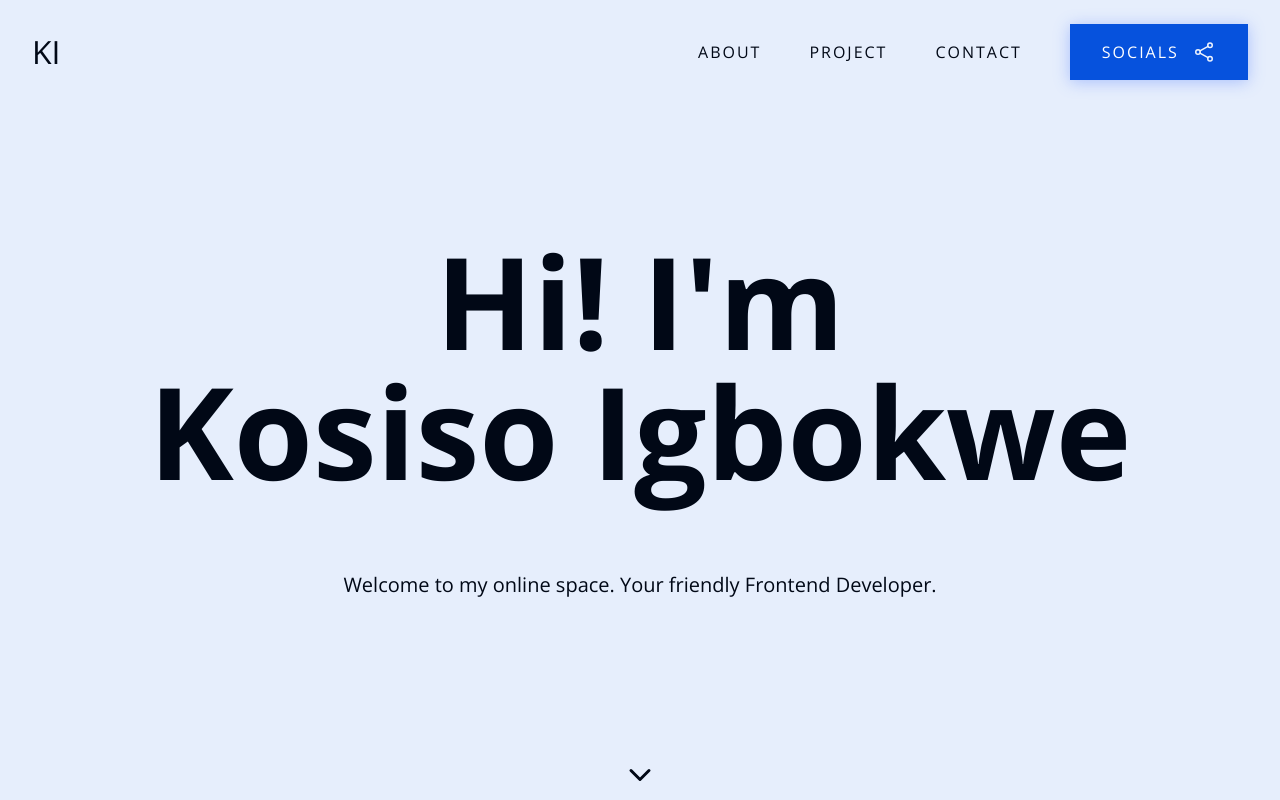
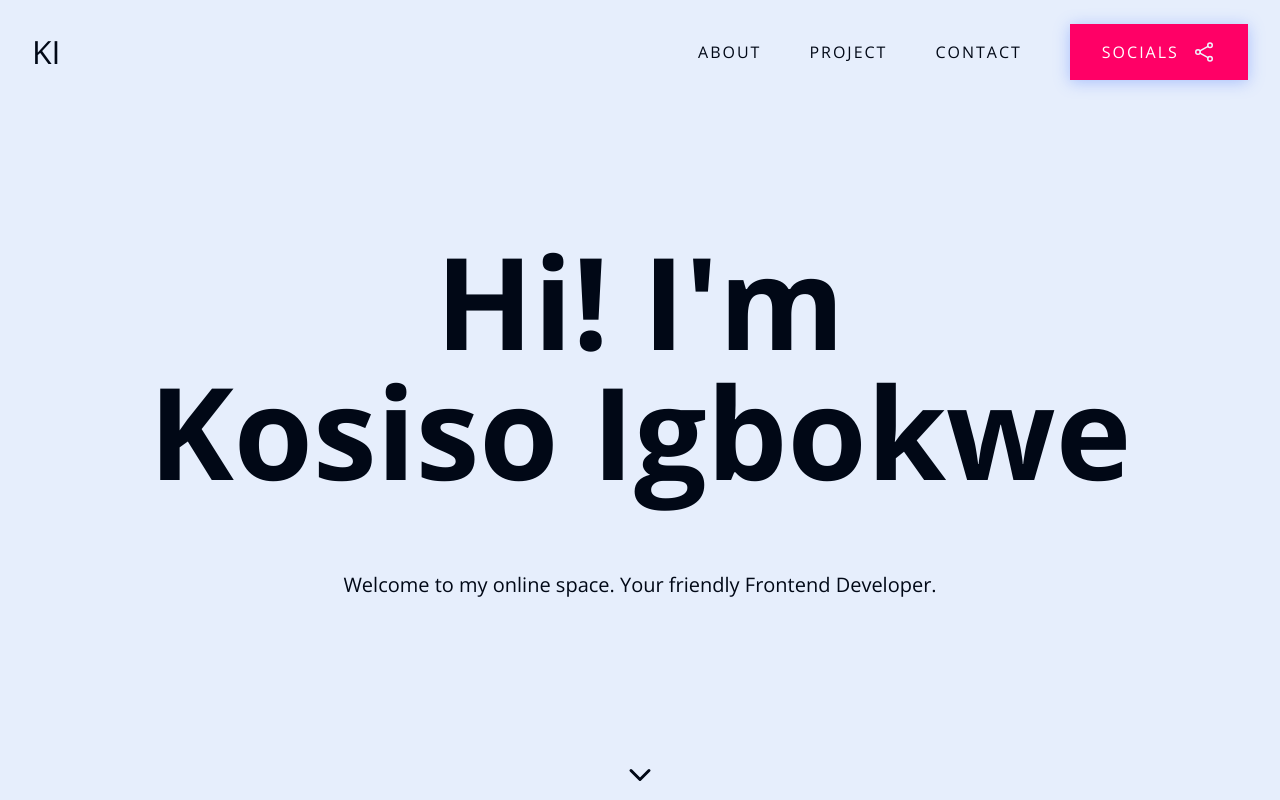
Before and after one commit to igbokwe-kosi/portfolio, a plain HTML site: page index.html in a window 1280 px wide. Shown: the top 800 px of the page. Drawn offline with nearby package versions, Linux system fonts and the light colour scheme.

Commit message:
second commit

```diff
--- a/css/style.css
+++ b/css/style.css
@@ -43,7 +43,8 @@ Default:
 2 / 4 / 8 / 12 / 16 / 24 / 32 / 48 / 64 / 80 / 96 / 128
 */
 :root {
-  --primary-color: #0652dd;
+  /* --primary-color: #0652dd; */
+  --primary-color: #f06;
   --primary-color-light-10: #eef3fd;
   --primary-color-light-20: #e6eefc;
   --primary-color-light-30: #cddcf8;
```
